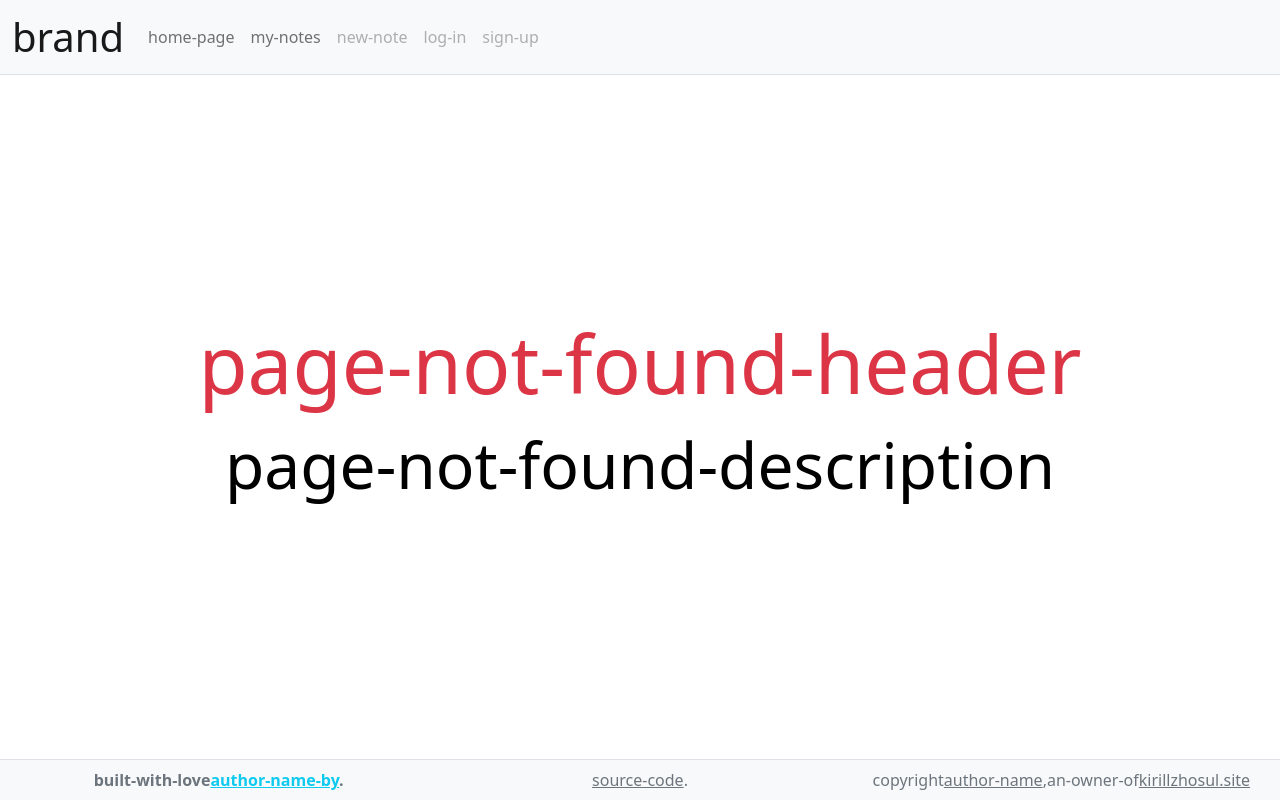
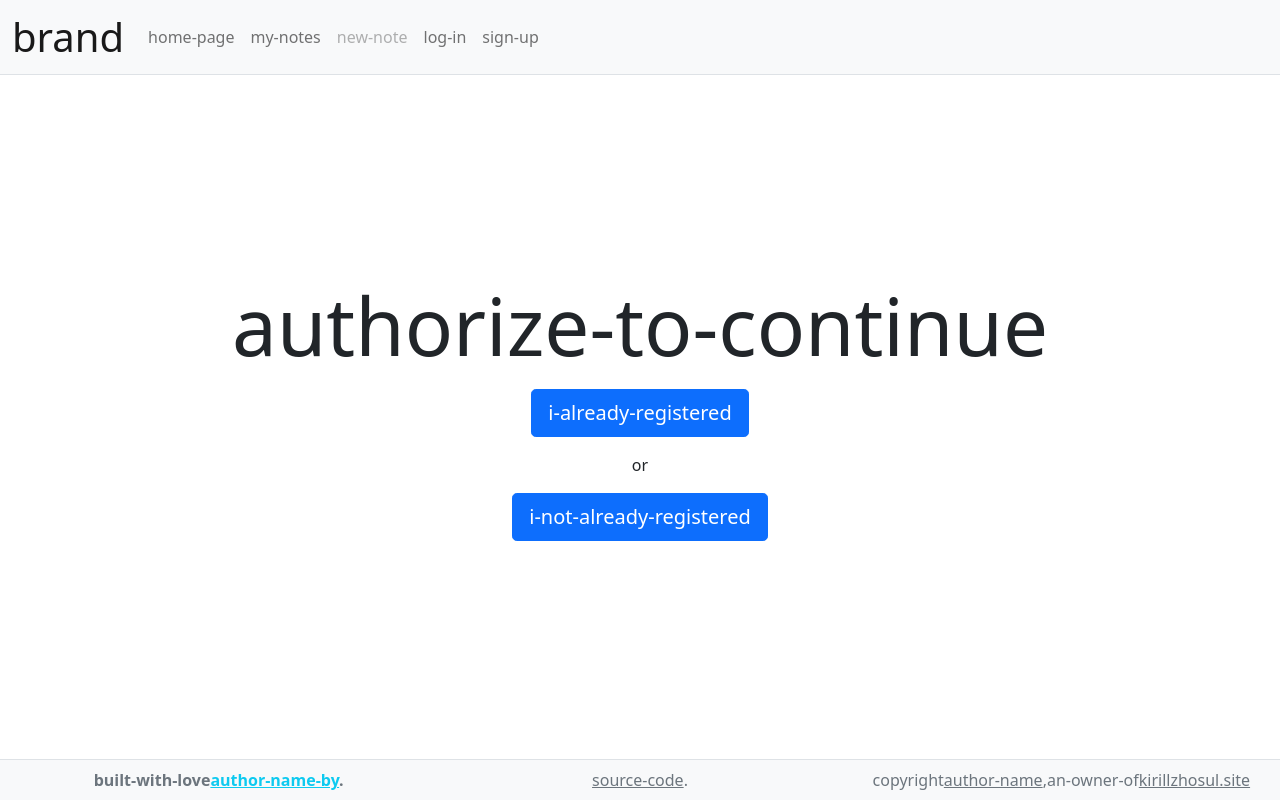
Before and after one commit to florgon/notes-web, a React (Create React App) app in the folder src/frontend/: page /auth in a window 1280 px wide. Built offline with nearby package versions, Linux system fonts and the light colour scheme; what i18next-xhr-backend would draw is missing.

Commit message:
Auth page

```diff
--- a/src/frontend/public/locales/en/translation.json
+++ b/src/frontend/public/locales/en/translation.json
@@ -20,6 +20,10 @@
     "copyright": "(с) 2022 ",
     "an-owner-of": " an owner of ",
 
+    "authorize-to-continue": "Authorize to continue",
+    "i-already-registered": "I already have account",
+    "i-not-already-registered": "No, create new account",
+
     "change-language": "Language",
     "language-ru": "Русский",
     "language-en": "English",
@@ -40,6 +44,7 @@
     "loading": "Loading...",
 
     "error-unknown": "Unknown error!",
+    "or": "or",
 
     "page-not-found-header": "Page not found!",
     "page-not-found-description": "Page you looking for does not exists."
--- a/src/frontend/public/locales/ru/translation.json
+++ b/src/frontend/public/locales/ru/translation.json
@@ -20,6 +20,10 @@
     "copyright": "(с) 2022 ",
     "an-owner-of": " владелец ",
 
+    "authorize-to-continue": "Авторизуйтесь для продолжения",
+    "i-already-registered": "У меня уже есть аккаунт",
+    "i-not-already-registered": "Нет, создать новый аккаунт",
+
     "change-language": "Язык",
     "language-ru": "Русский",
     "language-en": "English",
@@ -40,6 +44,7 @@
     "loading": "Загрузка...",
 
     "error-unknown": "Неизвестная ошибка!",
+    "or": "или",
 
     "page-not-found-header": "Страница не найдена!",
     "page-not-found-description": "Страница которую вы ищите не найдена."
--- a/src/frontend/src/App.js
+++ b/src/frontend/src/App.js
@@ -2,11 +2,14 @@ import React, {Suspense, Fragment} from 'react';
 import Cookies from 'js-cookie';
 import { BrowserRouter, Routes, Route } from 'react-router-dom';
 
-import Footer        from './components/Footer';
-import Navbar        from './components/Navbar';
-import HomePage      from './components/pages/HomePage';
-import NotFoundPage  from './components/pages/NotFoundPage';
-import NotesListPage from './components/pages/NotesListPage';
+import Footer         from './components/Footer';
+import Navbar         from './components/Navbar';
+import HomePage       from './components/pages/HomePage';
+import NotFoundPage   from './components/pages/NotFoundPage';
+import NotesListPage  from './components/pages/NotesListPage';
+import AuthPage       from './components/pages/AuthPage'
+import AuthLoginPage  from './components/pages/AuthLoginPage'
+import AuthSignupPage from './components/pages/AuthSignupPage'
 
 // Not a secret. WIP Until there is no way to auth properly.
 Cookies.set("AUTH_TOKEN", "12d145c6f8f6dce5c4958f143de6a59557555fc6");
@@ -21,6 +24,9 @@ function App() {
             <Routes>
               <Route path='/' element={<HomePage/>} />
               <Route path='/list' element={<NotesListPage/>} />
+              <Route path='/auth' element={<AuthPage/>} />
+              <Route path='/auth/login' element={<AuthLoginPage/>} />
+              <Route path='/auth/signup' element={<AuthSignupPage/>} />
               <Route path='*' element={<NotFoundPage/>} />
             </Routes>
           </div>
--- a/src/frontend/src/components/Navbar.js
+++ b/src/frontend/src/components/Navbar.js
@@ -15,8 +15,8 @@ const Navbar = function(props) {
                     <Nav.Link href="/">{t("home-page")}</Nav.Link>
                     <Nav.Link href="/list">{t("my-notes")}</Nav.Link>
                     <Nav.Link disabled href="/create">{t("new-note")}</Nav.Link>
-                    <Nav.Link disabled href="/auth/login">{t("log-in")}</Nav.Link>
-                    <Nav.Link disabled href="/auth/signup">{t("sign-up")}</Nav.Link>
+                    <Nav.Link href="/auth/login">{t("log-in")}</Nav.Link>
+                    <Nav.Link href="/auth/signup">{t("sign-up")}</Nav.Link>
                 </Nav>
             </BootstrapNavbar.Collapse>
         </BootstrapNavbar>
--- /dev/null
+++ b/src/frontend/src/components/pages/AuthLoginPage.js
@@ -0,0 +1,14 @@
+import React from 'react';
+
+const AuthLoginPage = function() {
+    return (
+        <div className="__auth__login__page">
+            Auth login page
+            <form>
+                <input className="form-control" placeholder="T"></input>
+            </form>
+        </div>
+    )
+}
+
+export default AuthLoginPage;
--- /dev/null
+++ b/src/frontend/src/components/pages/AuthPage.js
@@ -0,0 +1,34 @@
+import React from 'react';
+import { useTranslation } from 'react-i18next';
+
+const AuthPage = function() {
+    const {t} = useTranslation();
+    return (
+        <div className="__auth__page">
+            <div className="text-center">
+                <p className="display-1">
+                    {t("authorize-to-continue")}
+                </p>
+                <div>
+                    <p>
+                        <a className="btn btn-primary btn-lg" href="/auth/login">
+                            {t("i-already-registered")}
+                        </a>
+                    </p>
+                    <p>
+                        {t("or")}
+                    </p>
+                    <p>
+                        <a className="btn btn-primary btn-lg" href="/auth/signin">
+                            {t("i-not-already-registered")}
+                        </a>
+                    </p>
+                </div>
+
+            </div>
+
+        </div>
+    )
+}
+
+export default AuthPage;
--- /dev/null
+++ b/src/frontend/src/components/pages/AuthSignupPage.js
@@ -0,0 +1,11 @@
+import React from 'react';
+
+const AuthSignupPage = function() {
+    return (
+        <div className="__auth__login__page">
+            Auth signup page
+        </div>
+    )
+}
+
+export default AuthSignupPage;
```
